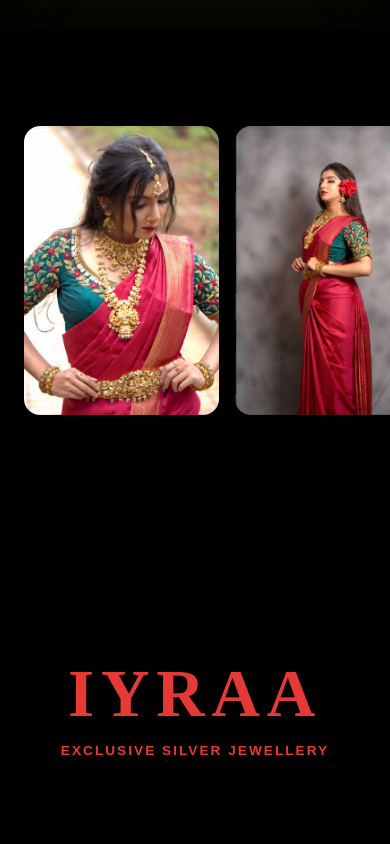
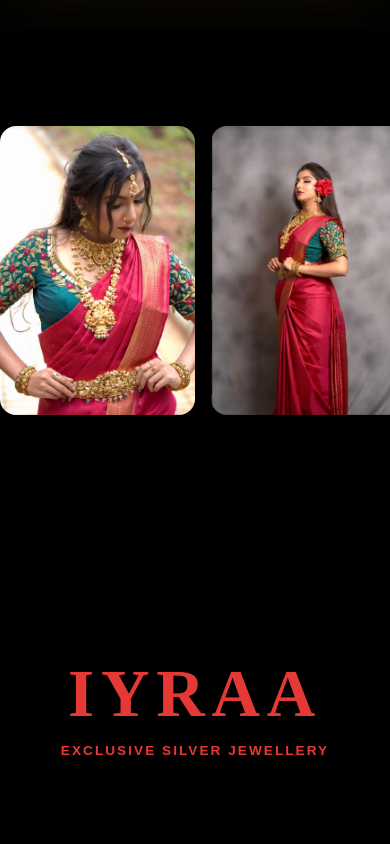
Before and after one commit to Pranav252005/Disha, a React (Vite) app: page / in a window 390 px wide. Shown: the part 1940-2784 px from the top of the page. Built offline with nearby package versions, Linux system fonts and the light colour scheme.

Commit message:
Responsive mobile fixes for IYRAA, and TIA BEAUTY sections

```diff
--- a/src/index.css
+++ b/src/index.css
@@ -390,9 +390,13 @@
     overflow-x: auto !important;
     gap: 1rem !important;
     width: 100vw !important;
-    padding-bottom: 0.5rem !important;
+    max-width: 100vw !important;
+    margin: 0 !important;
+    padding: 0 0 0.5rem 0 !important;
     -webkit-overflow-scrolling: touch;
     scrollbar-width: thin;
+    white-space: nowrap !important;
+    box-sizing: border-box !important;
   }
 
   .iyraa-section img,
```
